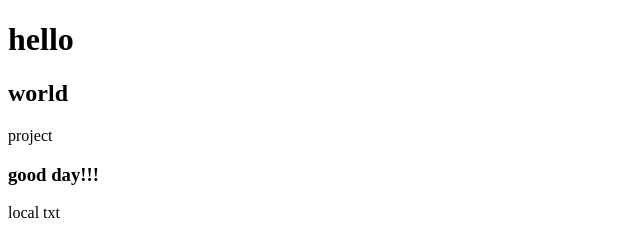
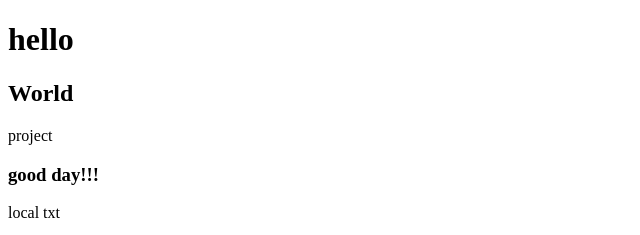
Before and after one commit to Tz05-git/e-project, a plain HTML site: page index.html in a window 1280 px wide. Shown: the top 235 px of the page, 0-640 px from the left. Drawn offline with Linux system fonts and the light colour scheme.

Commit message:
commit with conflict

```diff
--- a/index.html
+++ b/index.html
@@ -7,7 +7,7 @@
 </head>
 <body>
     <h1>hello</h1>
-    <h2>world</h2>
+    <h2>World</h2>
     <p>project</p>
     <h3>good day!!!</h3>
     <span>local txt</span>
```
